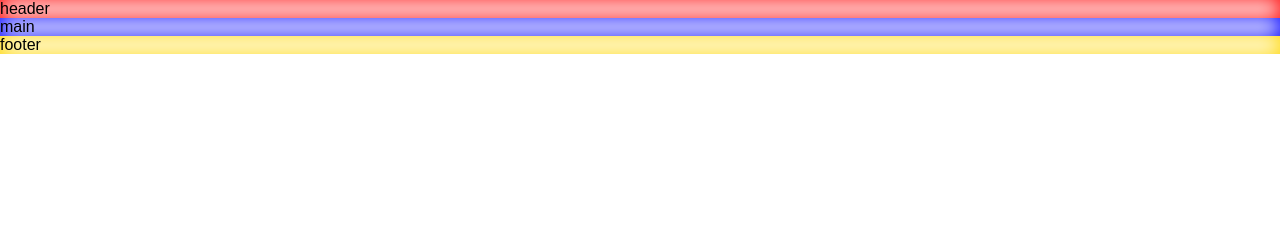
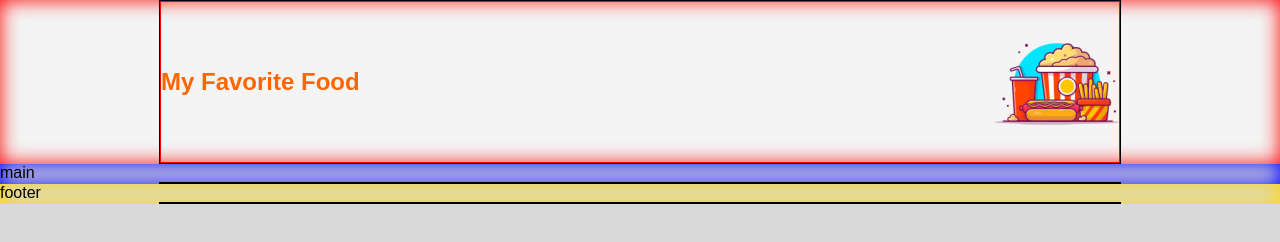
Before and after one commit to Wwththhk/favoritefood, a plain HTML site: page index.html in a window 1280 px wide. Drawn offline with Linux system fonts and the light colour scheme.

Commit message:
header flexbox를 이용해서 title,img 추가

```diff
--- a/index.html
+++ b/index.html
@@ -8,9 +8,22 @@
     <link rel="stylesheet" href="style.css">
   </head>
   <body>
-    <header class="header">header</header>
-    <main class="contents">main</main>
-    <footer class="footer">footer</footer>
+    <header class="header">
+      <div class="l_wrapper">
+        <div class="header-inside">
+          <h1 class="header-title">My Favorite Food</h1>
+          <img src="images/icon.png">
+        </div>
+      </div>
+    </header>
+    <main class="contents">main
+      <div class="l_wrapper">
+      </div>
+    </main>
+    <footer class="footer">footer
+      <div class="l_wrapper">
+      </div>
+    </footer>
 
 
   </body>
--- a/style.css
+++ b/style.css
@@ -4,14 +4,41 @@
 */
 body{
   margin: unset;
+  background-color: #d9d9d9;
 }
 
 :root {
   font-family: "arial";
 }
 
+.l_wrapper {
+  max-width: 960px;
+  margin: 0 auto;
+  border: 1px solid black;
+}
+
 .header {
   box-shadow: inset 0 0 20px red;
+  background-color: #f4f4f4;
+}
+
+.header-inside {
+  border: 1px solid red;
+  display: flex;
+  justify-content: space-between;
+  align-items: center;
+}
+
+.header-inside img {
+  width: 124px;
+  height: 100px;
+}
+
+.header-title {
+  color: #ff6600;
+  font-size: 24px;
+  margin: 0;
+  padding: 66px 0;
 }
 
 .contents {
```
